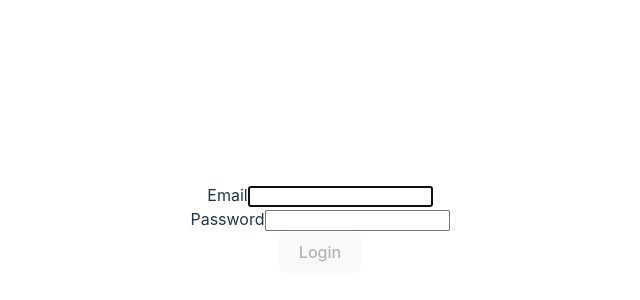
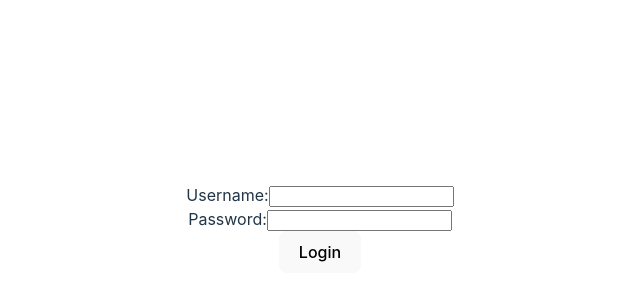
Before and after one commit to brandon-medina/Capstone, a React (Vite) app: page /login in a window 1280 px wide. Shown: the part 172-472 px from the top of the page, without its empty margins (320-960 px from the left). Built offline with nearby package versions, Linux system fonts and the light colour scheme.

Commit message:
Made some changes and added missing react and redux packages

```diff
--- a/package.json
+++ b/package.json
@@ -10,8 +10,10 @@
     "preview": "vite preview"
   },
   "dependencies": {
+    "@reduxjs/toolkit": "^2.2.1",
     "react": "^18.2.0",
     "react-dom": "^18.2.0",
+    "react-redux": "^9.1.0",
     "react-router-dom": "^6.22.2"
   },
   "devDependencies": {
--- a/src/api.js
+++ b/src/api.js
@@ -1,30 +1,17 @@
 import { createApi, fetchBaseQuery } from '@reduxjs/toolkit/query/react';
 
-// Define our single API slice object
 export const apiSlice = createApi({
   reducerPath: 'api',
-  baseQuery: fetchBaseQuery({
-    baseUrl: 'https://fakestoreapi.com',
-    prepareHeaders: (headers) => {
-        const token = localStorage.getItem('token');
-        if (token) {
-          headers.set('Authorization', `Bearer ${token}`);
-        }
-        return headers;
-    },
- }),
+  baseQuery: fetchBaseQuery({ baseUrl: 'https://fakestoreapi.com/' }),
   endpoints: (builder) => ({
-    // Define an endpoint for logging in
     loginUser: builder.mutation({
       query: (credentials) => ({
-        url: '/auth/login',
+        url: 'auth/login',
         method: 'POST',
         body: credentials,
       }),
     }),
-    // Add more endpoints here as needed
   }),
 });
 
-// Export hooks for usage in functional components
 export const { useLoginUserMutation } = apiSlice;
--- a/src/components/Login.jsx
+++ b/src/components/Login.jsx
@@ -1,76 +1,33 @@
-import React, { useState } from "react";
-import Form from "react-bootstrap/Form";
-import Button from "react-bootstrap/Button";
-import "../";
+import React, { useState } from 'react';
+import { useNavigate } from 'react-router-dom'; // Import useNavigate for redirection after login
 
-export default function Login() {
+const Login = () => {
+  const [username, setUsername] = useState('');
+  const [password, setPassword] = useState('');
+  const navigate = useNavigate();
 
-  const [email, setEmail] = useState("");
+  const handleSubmit = async (e) => {
+    e.preventDefault();
+    const result = await loginUser({ username, password }).unwrap();
 
-  const [password, setPassword] = useState("");
-
-  function validateForm() {
-
-    return email.length > 0 && password.length > 0;
-
-  }
-
-  function handleSubmit(event) {
-
-    event.preventDefault();
-
-  }
+    if (result) {
+      navigate('/some-protected-route'); // Redirect on success
+    }
+  };
 
   return (
+    <form onSubmit={handleSubmit}>
+      <div>
+        <label>Username:</label>
+        <input type="text" value={username} onChange={(e) => setUsername(e.target.value)} />
+      </div>
+      <div>
+        <label>Password:</label>
+        <input type="password" value={password} onChange={(e) => setPassword(e.target.value)} />
+      </div>
+      <button type="submit">Login</button>
+    </form>
+  );
+};
 
-    <div className="Login">
-
-      <Form onSubmit={handleSubmit}>
-
-        <Form.Group size="lg" controlId="email">
-
-          <Form.Label>Email</Form.Label>
-
-          <Form.Control
-
-            autoFocus
-
-            type="email"
-
-            value={email}
-
-            onChange={(e) => setEmail(e.target.value)}
-
-          />
-
-        </Form.Group>
-
-        <Form.Group size="lg" controlId="password">
-
-          <Form.Label>Password</Form.Label>
-
-          <Form.Control
-
-            type="password"
-
-            value={password}
-
-            onChange={(e) => setPassword(e.target.value)}
-
-          />
-
-        </Form.Group>
-
-        <Button block size="lg" type="submit" disabled={!validateForm()}>
-
-          Login
-
-        </Button>
-
-      </Form>
-
-    </div>
-
-  );
-
-}
+export default Login;
```
Also changed, not shown: 1 other file (tests, documents, lock files or other folders).
